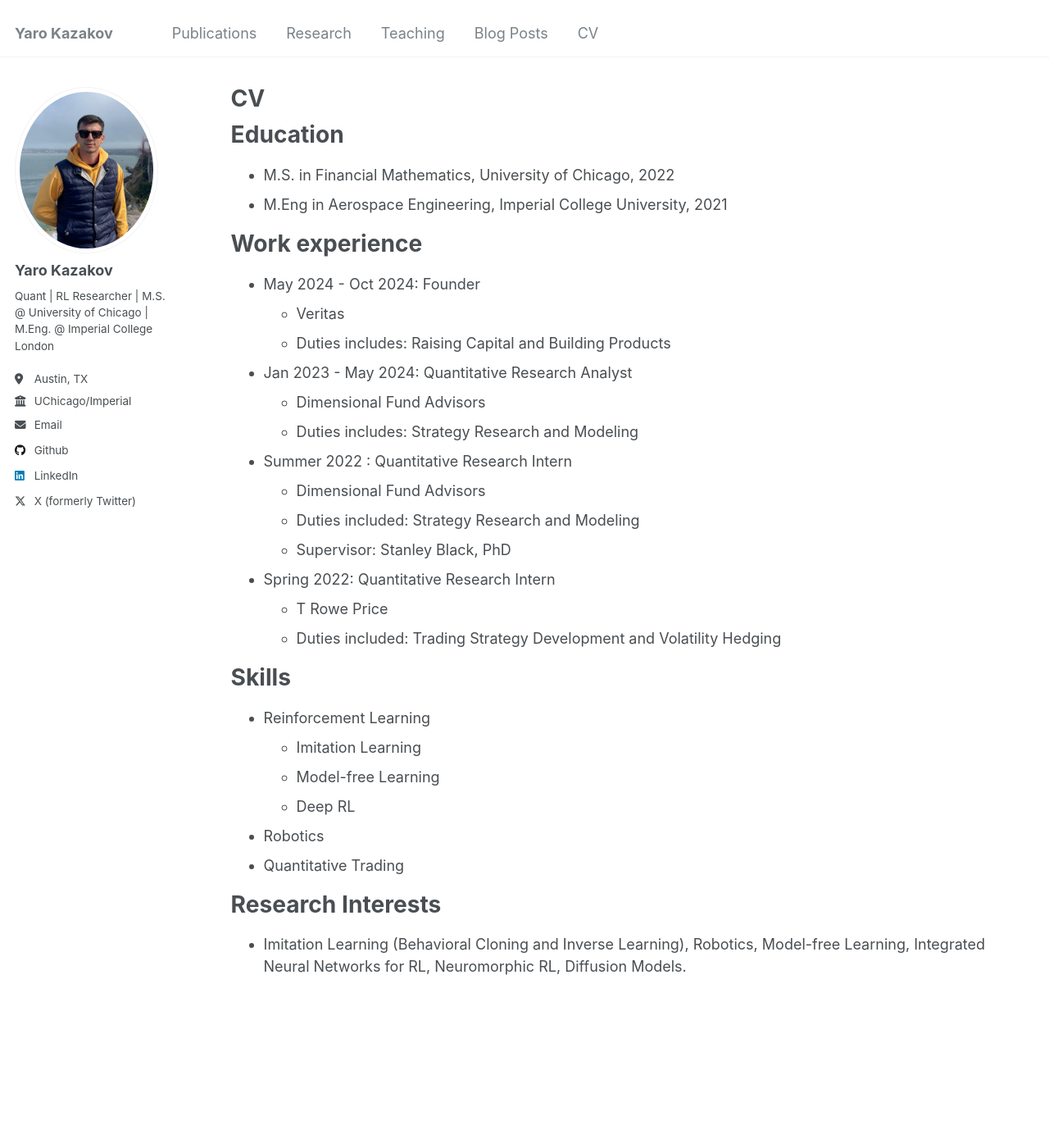
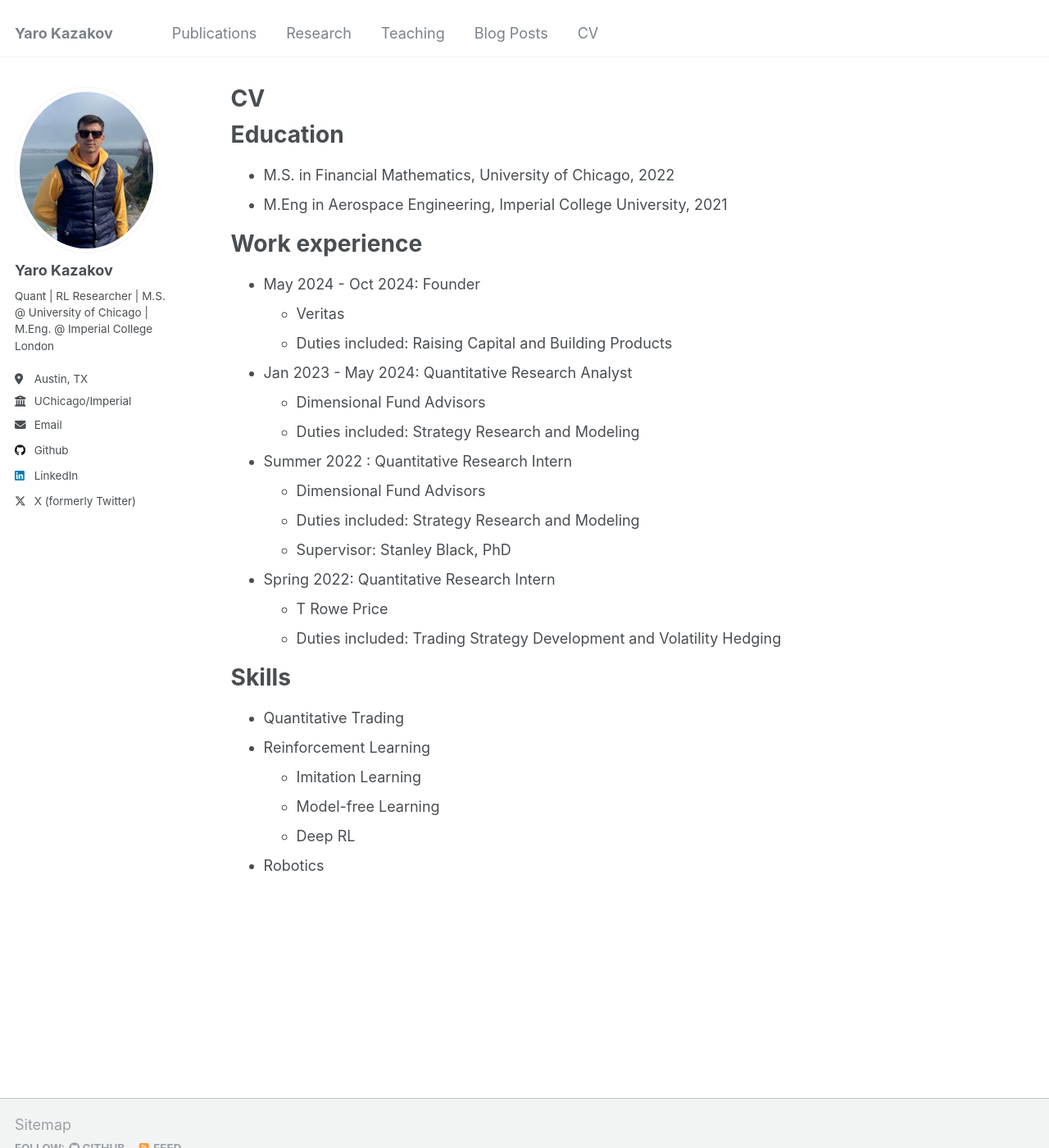
Before and after one commit to YaroKazakov/yarokazakov.github.io, a Jekyll site: the page built from _pages/cv.md, in a window 1280 px wide and 1400 px high. Shown: the whole window at 82% size. Built offline with Jekyll 4.4.1, drawn with Linux system fonts in a browser that asks for light colours.

Commit message:
Update cv.md

```diff
--- a/_pages/cv.md
+++ b/_pages/cv.md
@@ -18,11 +18,11 @@ Work experience
 ======
 * May 2024 - Oct 2024: Founder
   * Veritas
-  * Duties includes: Raising Capital and Building Products
+  * Duties included: Raising Capital and Building Products
 
 * Jan 2023 - May 2024: Quantitative Research Analyst
   * Dimensional Fund Advisors
-  * Duties includes: Strategy Research and Modeling
+  * Duties included: Strategy Research and Modeling
 
 * Summer 2022 : Quantitative Research Intern
   * Dimensional Fund Advisors
@@ -35,13 +35,9 @@ Work experience
 
 Skills
 ======
+* Quantitative Trading
 * Reinforcement Learning
   * Imitation Learning
   * Model-free Learning
   * Deep RL
 * Robotics
-* Quantitative Trading
-
-Research Interests
-======
-* Imitation Learning (Behavioral Cloning and Inverse Learning), Robotics, Model-free Learning, Integrated Neural Networks for RL, Neuromorphic RL, Diffusion Models.
```
